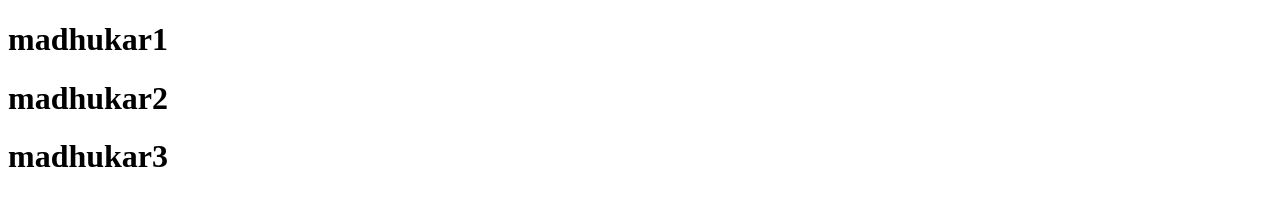
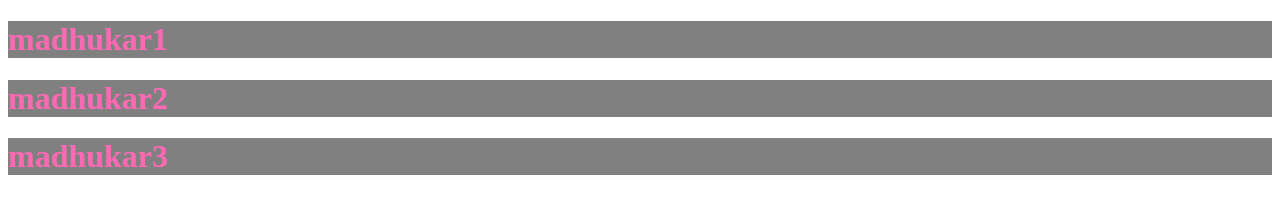
Before and after one commit to madhu0501/1st, a plain HTML site: page index.html in a window 1280 px wide. Drawn offline with Linux system fonts and the light colour scheme.

Commit message:
css update

```diff
--- a/index.html
+++ b/index.html
@@ -5,6 +5,12 @@
      <meta http-equiv="X-UA-Compatible" content="IE=edge">
      <meta name="viewport" content="width=device-width, initial-scale=1.0">
      <title>Document</title>
+     <style>
+          h1{
+             background-color: grey;
+             color: hotpink;
+          }
+     </style>
 </head>
 <body>
      <h1>madhukar1</h1>
```
